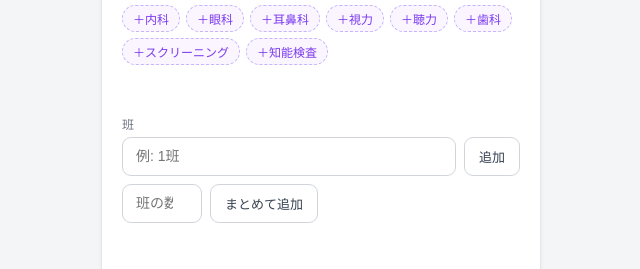
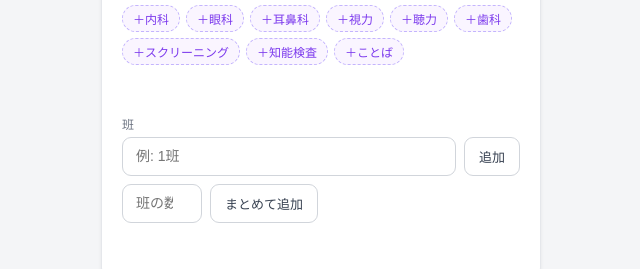
Before and after one commit to Kou-no1/shugakuji, a plain HTML site: page index.html in a window 1280 px wide. Shown: the part 371-640 px from the top of the page, 319-959 px from the left. Drawn offline with Linux system fonts and the light colour scheme.

Commit message:
Update index.html

```diff
--- a/index.html
+++ b/index.html
@@ -158,6 +158,7 @@ tr:last-child td{border-bottom:none}
       <button class="preset-btn" onclick="cAddPreset('歯科')">＋歯科</button>
       <button class="preset-btn" onclick="cAddPreset('スクリーニング')">＋スクリーニング</button>
       <button class="preset-btn" onclick="cAddPreset('知能検査')">＋知能検査</button>
+      <button class="preset-btn" onclick="cAddPreset('ことば')">＋ことば</button>
     </div>
     <div class="tag-list" id="c-cp-tags"></div>
 
@@ -245,6 +246,7 @@ tr:last-child td{border-bottom:none}
         <button class="preset-btn" onclick="addPreset('歯科')">＋歯科</button>
         <button class="preset-btn" onclick="addPreset('スクリーニング')">＋スクリーニング</button>
         <button class="preset-btn" onclick="addPreset('知能検査')">＋知能検査</button>
+        <button class="preset-btn" onclick="addPreset('ことば')">＋ことば</button>
       </div>
       <div class="tag-list" id="cp-tags"></div>
     </div>
```
